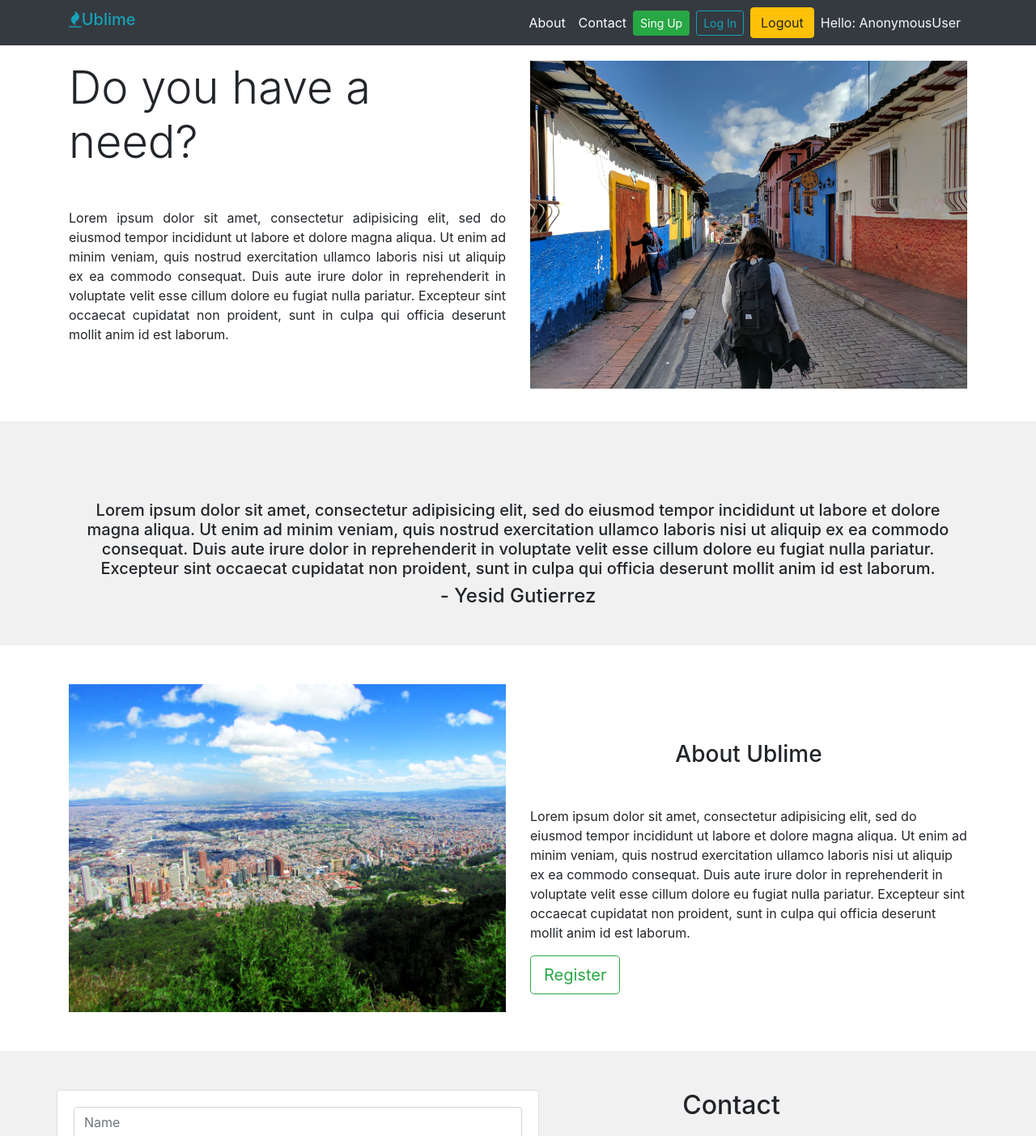
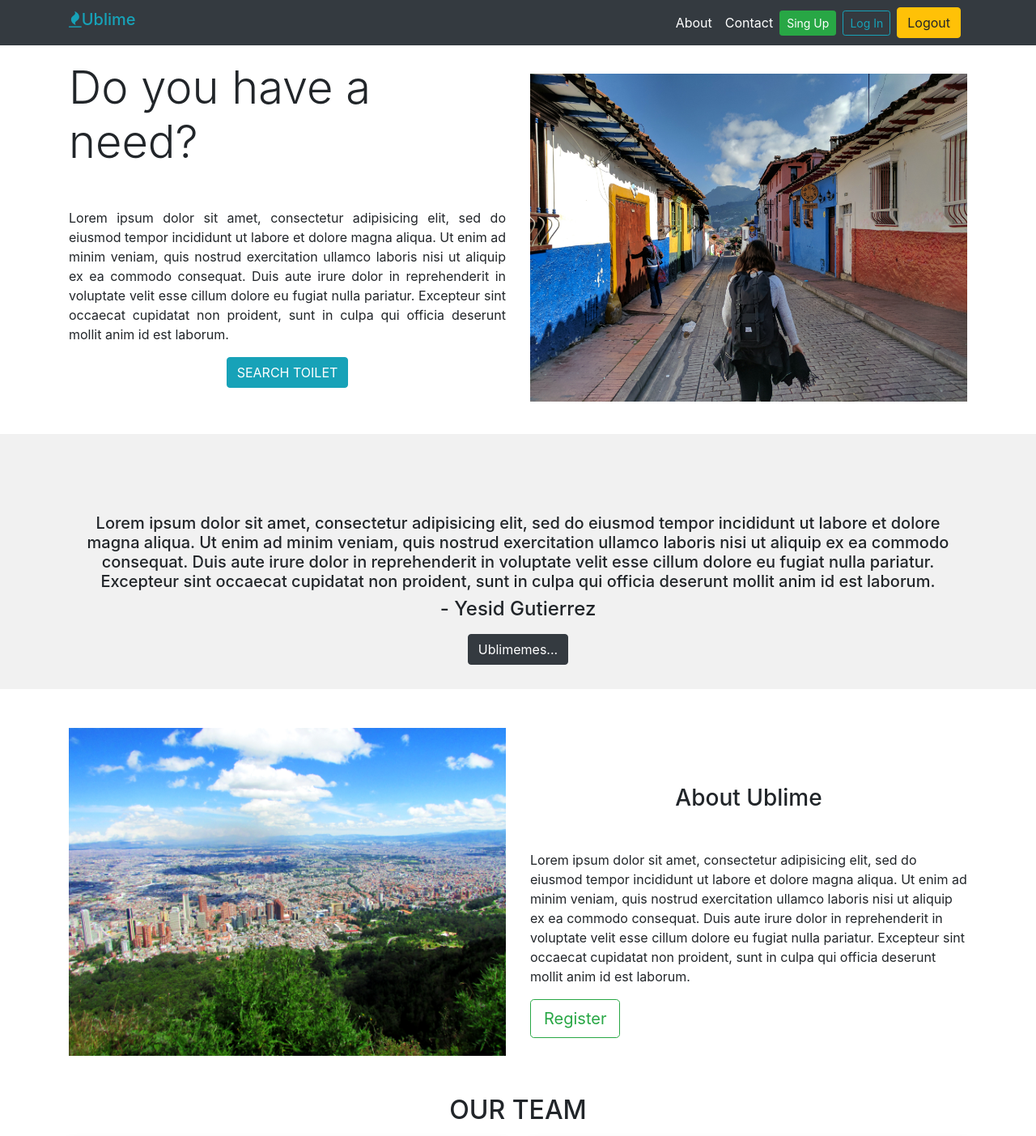
Before and after one commit to SebastianCalle/Ublime, a Django app: page / in a window 1280 px wide. Shown: the top 1403 px of the page at 81% size. Run offline with Django 3.2, Linux system fonts and the light colour scheme; some libraries are stand-ins or nearby versions.

Commit message:
[Feature]: Create section our team and update img

```diff
--- a/app/templates/app/navbar.html
+++ b/app/templates/app/navbar.html
@@ -22,7 +22,9 @@
        <a href="{% url 'singupProvider' %}" class="btn btn-success btn-sm ml-10 mr-2">Sing Up</a>
        <a href="{% url 'loginPage' %}" class="btn btn-outline-info btn-sm ml-10 mr-2">Log In</a>
        <span><a class='btn btn-warning mr-2'href="{% url 'logoutPage' %}"> Logout </a></span>
-       <span class="text-light mr-2 ">Hello: {{ request.user }}</span>
+       {% if request.user.is_authenticated %}
+         <span class="text-light mr-2 ">Hello: {{ request.user }}</span>
+       {% endif %}
      </div>
    </nav>
  </div>
--- a/app/templates/home.html
+++ b/app/templates/home.html
@@ -9,8 +9,11 @@
           <div class="col-med-6 col-lg-6 header-content-left">
             <h2 class="display-4">Do you have a need?</h2>
             <p class="text-justify mt-5">Lorem ipsum dolor sit amet, consectetur adipisicing elit, sed do eiusmod tempor incididunt ut labore et dolore magna aliqua. Ut enim ad minim veniam, quis nostrud exercitation ullamco laboris nisi ut aliquip ex ea commodo consequat. Duis aute irure dolor in reprehenderit in voluptate velit esse cillum dolore eu fugiat nulla pariatur. Excepteur sint occaecat cupidatat non proident, sunt in culpa qui officia deserunt mollit anim id est laborum.</p>
+            <div class="text-center">
+              <a href="{% url 'userInterface'%}" class="btn btn-info text-center mb-3">SEARCH TOILET</a>
+            </div>
           </div>
-          <div class="col-md-6 col-lg 6 header-content-right">
+          <div class="col-md-6 col-lg 6 header-content-right mt-3">
           <img src="{% static 'img/header-right.jpg'%}" style="width: 100%;" alt="Candelaria">
           </div>
         </div>
@@ -23,8 +26,10 @@
         <p class="h5">Lorem ipsum dolor sit amet, consectetur adipisicing elit, sed do eiusmod tempor incididunt ut labore et dolore magna aliqua. Ut enim ad minim veniam, quis nostrud exercitation ullamco laboris nisi ut aliquip ex ea commodo consequat. Duis aute irure dolor in reprehenderit in voluptate velit esse cillum dolore eu fugiat nulla pariatur. Excepteur sint occaecat cupidatat non proident, sunt in culpa qui officia deserunt mollit anim id est laborum.</p>
         <h4>- Yesid Gutierrez</h4>
       </div>
+      <div class="text-center">
+        <a href="#" class="btn btn-dark">Ublimemes...</a>
+      </div>
     </section>
-
     <!-- info -->
     <section id="about">
       <div class="container mt-5 my-5">
@@ -35,12 +40,46 @@
           <div class="col-md-6 col-lg-6 about-right my-auto">
             <h3 class="text-center mb-5 mt-5">About Ublime</h3>
             <p>Lorem ipsum dolor sit amet, consectetur adipisicing elit, sed do eiusmod tempor incididunt ut labore et dolore magna aliqua. Ut enim ad minim veniam, quis nostrud exercitation ullamco laboris nisi ut aliquip ex ea commodo consequat. Duis aute irure dolor in reprehenderit in voluptate velit esse cillum dolore eu fugiat nulla pariatur. Excepteur sint occaecat cupidatat non proident, sunt in culpa qui officia deserunt mollit anim id est laborum.</p>
-            <a href="#" class="btn btn-outline-success btn-lg about-btn">Register</a>
+            <a href="{% url 'singupProvider'%}" class="btn btn-outline-success btn-lg about-btn">Register</a>
           </div>
         </div>
       </div>
     </section>
 
+    <!-- our team -->
+
+    <!-- Page Content -->
+    <section id="team">
+      <div class="container justify-content-between mt-5">
+        <h2 class="text-center">OUR TEAM</h2>
+        <div class="row mt-3">
+          <!-- Team Member 1 -->
+          <div class="col-xl-6 col-md-6 mb-4">
+            <div class="card border-0 shadow">
+              <img src="{% static 'img/sebastian.jpg' %}" class="card-img-top" alt="...">
+              <div class="card-body text-center">
+                <h5 class="card-title mb-0">Sebastian Montealegre.</h5>
+                <div class="card-text text-black-50">Software Engineer</div>
+              </div>
+            </div>
+          </div>
+          <!-- Team Member 2 -->
+          <div class="col-xl-6 col-md-6 mb-4">
+            <div class="card border-0 shadow">
+              <img src="{% static 'img/yesid.jpg' %}" class="card-img-top" alt="...">
+              <div class="card-body text-center">
+                <h5 class="card-title mb-0">Yesid Gutierrez</h5>
+                <div class="card-text text-black-50">Pisasuave</div>
+              </div>
+            </div>
+          </div>
+        </div>
+        <!-- /.row -->
+      </div>
+      <!-- /.container -->
+  </section>
+
+  <!-- contact info -->
     <section id="contact">
       <div class="container my-5">
         <div class="row py-5">
@@ -60,17 +99,13 @@
                   SEND
                 </button>
                 </div>
-              </div>
             </form>
-            <div class="col-md-5 text-center contact-right">
+          </div>
+          <div class="col-md-5 text-center contact-right">
               <h2>Contact</h2>
               <p class="mt-5">Lorem ipsum dolor sit amet, consectetur adipisicing elit, sed do eiusmod tempor incididunt ut labore et dolore magna aliqua. Ut enim ad minim veniam, quis nostrud exercitation ullamco laboris nisi ut aliquip ex ea commodo consequat. Duis aute irure dolor in reprehenderit in voluptate velit esse cillum dolore eu fugiat nulla pariatur. Excepteur sint occaecat cupidatat non proident, sunt in culpa qui officia deserunt mollit anim id est laborum.</p>
-            </div>
           </div>
         </div>
-        </div>
-      </div>
-
       </div>
     </section>
 {% endblock content %}
```
Also changed, not shown: 2 other files.
